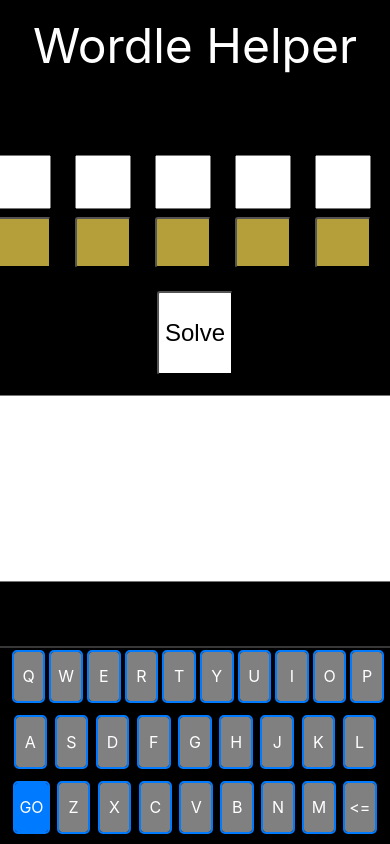
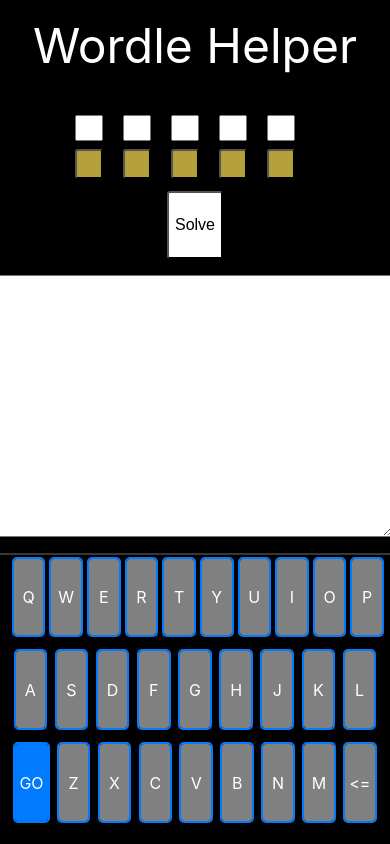
Before and after one commit to curiousmike/solver, a React (Create React App) app: page / in a window 390 px wide. Built offline with nearby package versions, Linux system fonts and the light colour scheme.

Commit message:
style changes for phone

```diff
--- a/src/styles.js
+++ b/src/styles.js
@@ -16,25 +16,25 @@
   display: flex;
   flex-direction: row;
   justify-content: center;
-  margin-top: 64px;
-  margin-bottom: 64px;
+  margin-top: 24px;
+  margin-bottom: 24px;
 `;
 export const LetterContainer = styled.input`
-  width: 48px;
-  height: 48px;
-  font-size: 48px;
+  width: 20px;
+  height: 20px;
+  font-size: 20px;
 `;
 export const SingleLetterContainer = styled.div`
   display: flex;
   flex-direction: column;
-  margin-right: 24px;
+  margin-right: 20px;
 `;
 export const ResultContainer = styled.textarea`
-  width: 512px;
+  width: 100%;
   height: 256px;
-  font-size: 24px;
+  font-size: 20px;
   margin-top: 16px;
-  margin-bottom: 64px;
+  margin-bottom: 16px;
 `;
 
 export const Title = styled.div`
@@ -61,12 +61,12 @@
   background-color: white;
   color: black;
   outline: "2px solid #007AFF";
-  min-width: 18%;
-  min-height: 10%;
-  font-size: 24px;
+  min-width: 14%;
+  min-height: 8%;
+  font-size: 16px;
   border-radius: 3px;
   display: flex;
   flex-direction: column;
   justify-content: center;
-  margin: 4px;
+  margin-top: 12px;
 `;
```
